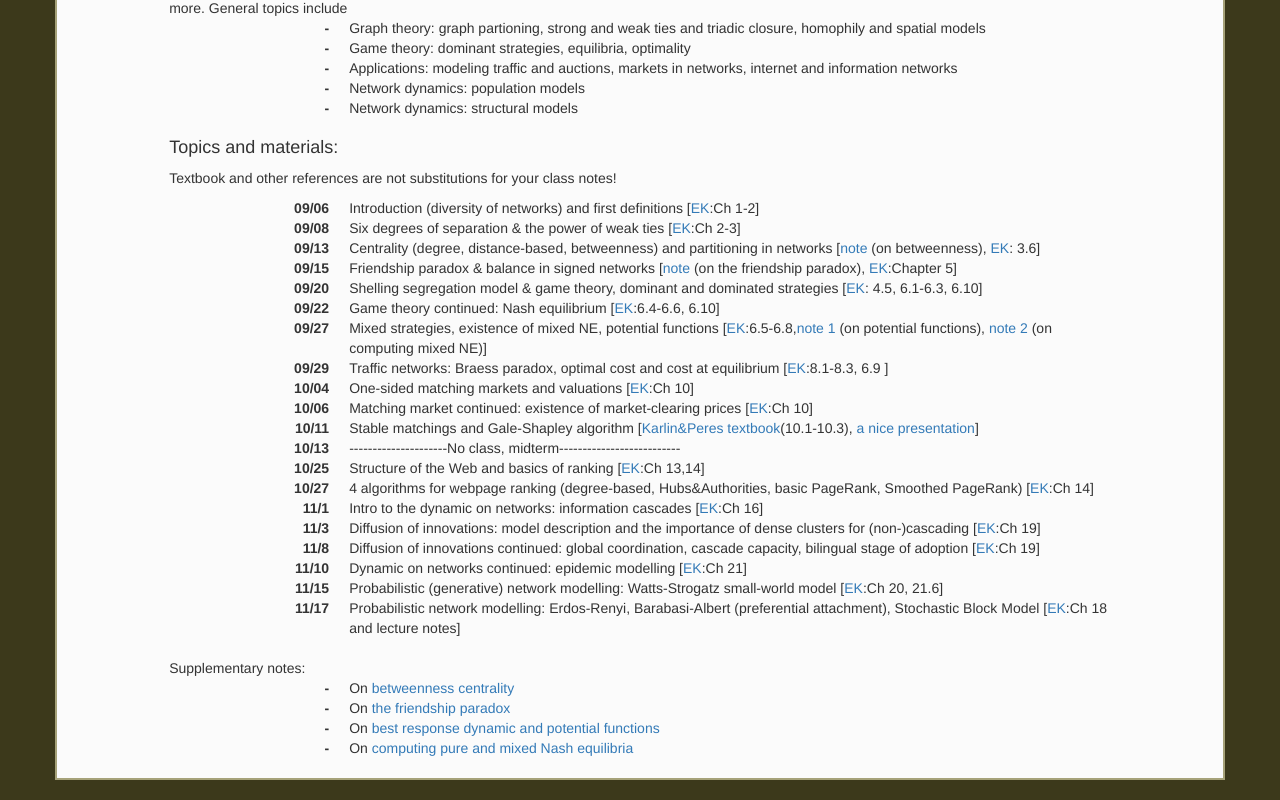
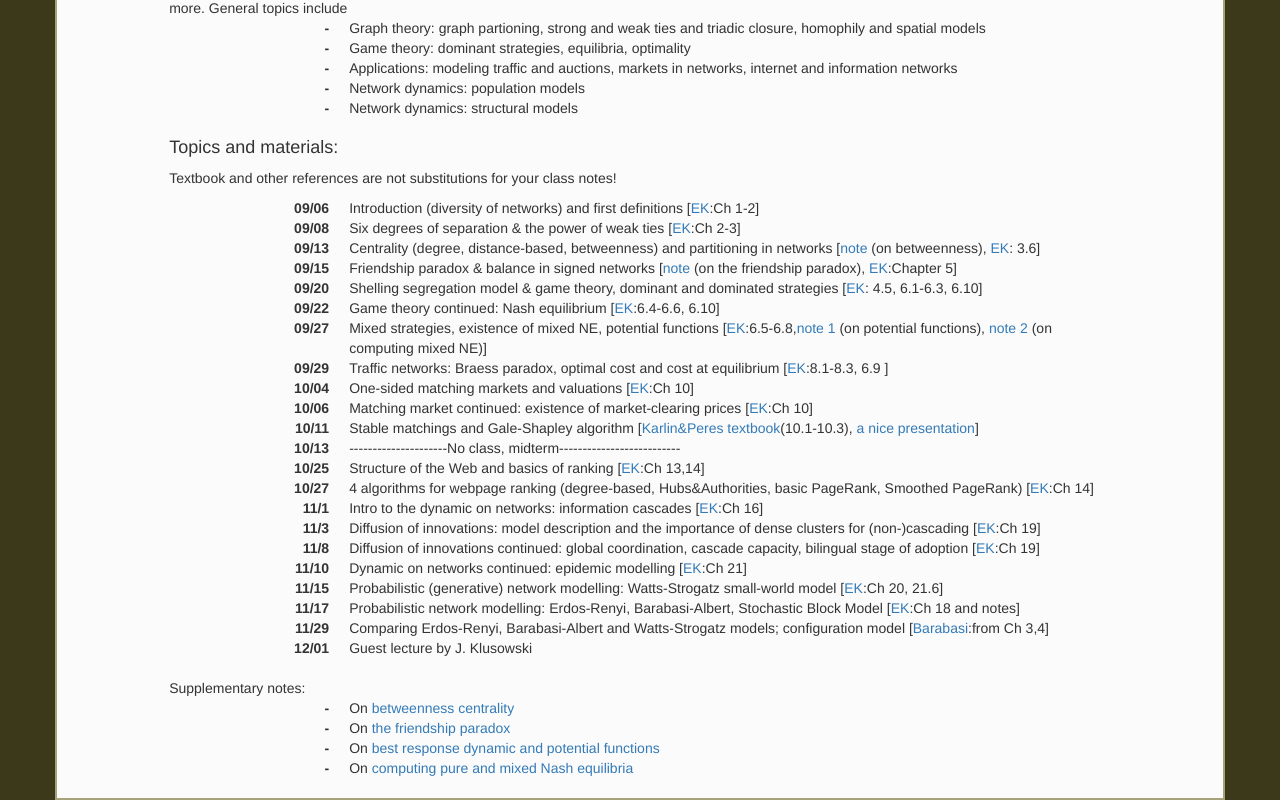
Before and after one commit to erebrova/erebrova.github.io, a plain HTML site: page ORF387.html in a window 1280 px wide. Shown: the part 657-1457 px from the top of the page. Drawn offline with nearby package versions, Linux system fonts and the light colour scheme.

Commit message:
networks class

```diff
--- a/ORF387.html
+++ b/ORF387.html
@@ -107,7 +107,9 @@
                 <dt>11/8</dt><dd> Diffusion of innovations continued: global coordination, cascade capacity, bilingual stage of adoption [<a href="https://www.cs.cornell.edu/home/kleinber/networks-book/">EK</a>:Ch 19]</dd>
                 <dt>11/10</dt><dd> Dynamic on networks continued: epidemic modelling [<a href="https://www.cs.cornell.edu/home/kleinber/networks-book/">EK</a>:Ch 21]</dd>
                 <dt>11/15</dt><dd> Probabilistic (generative) network modelling: Watts-Strogatz small-world model [<a href="https://www.cs.cornell.edu/home/kleinber/networks-book/">EK</a>:Ch 20, 21.6]</dd>
-                <dt>11/17</dt><dd> Probabilistic network modelling: Erdos-Renyi, Barabasi-Albert (preferential attachment), Stochastic Block Model [<a href="https://www.cs.cornell.edu/home/kleinber/networks-book/">EK</a>:Ch 18 and lecture notes]</dd>
+                <dt>11/17</dt><dd> Probabilistic network modelling: Erdos-Renyi, Barabasi-Albert, Stochastic Block Model [<a href="https://www.cs.cornell.edu/home/kleinber/networks-book/">EK</a>:Ch 18 and notes]</dd>
+                <dt>11/29</dt><dd> Comparing Erdos-Renyi, Barabasi-Albert and Watts-Strogatz models; configuration model [<a href="http://networksciencebook.com/chapter/3">Barabasi</a>:from Ch 3,4]</dd>
+                <dt>12/01</dt><dd> Guest lecture by J. Klusowski</dd>
 
 
 
```
